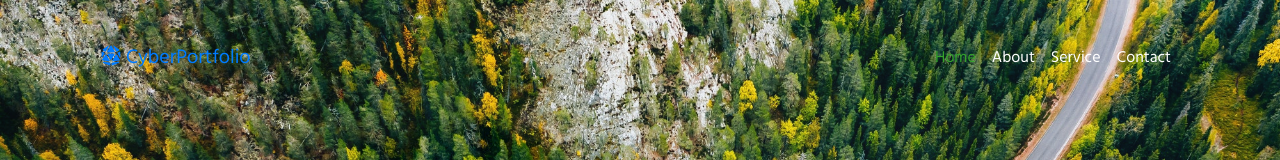
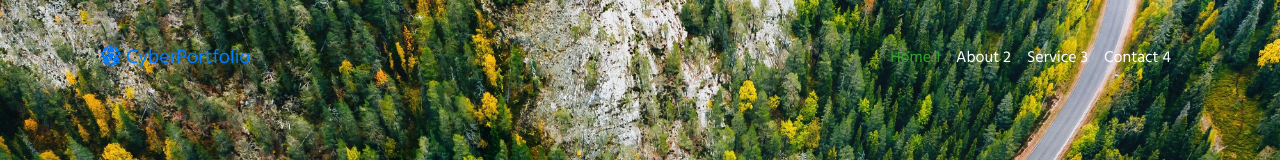
Before and after one commit to NguyenHungCuong997/Test-Git, a plain HTML site: page index.html in a window 1280 px wide. Shown: the top 160 px of the page. Drawn offline with nearby package versions, Linux system fonts and the light colour scheme.

Commit message:
thay doi moi

```diff
--- a/index.html
+++ b/index.html
@@ -47,16 +47,16 @@
                 <div class="collapse navbar-collapse" id="portNavbar">
                     <ul class="navbar-nav ml-auto">
                         <li class="nav-item active">
-                            <a class="nav-link" href="#">Home</a>
+                            <a class="nav-link" href="#">Home 1</a>
                         </li>
                         <li class="nav-item ">
-                            <a class="nav-link" href="#">About</a>
+                            <a class="nav-link" href="#">About 2</a>
                         </li>
                         <li class="nav-item ">
-                            <a class="nav-link" href="#">Service</a>
+                            <a class="nav-link" href="#">Service 3</a>
                         </li>
                         <li class="nav-item ">
-                            <a class="nav-link" href="#">Contact</a>
+                            <a class="nav-link" href="#">Contact 4</a>
                         </li>
 
                     </ul>
```
